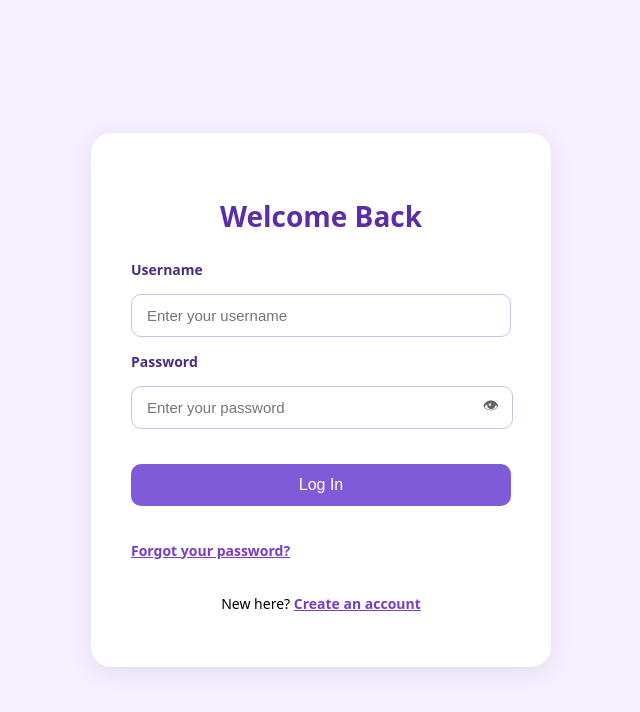
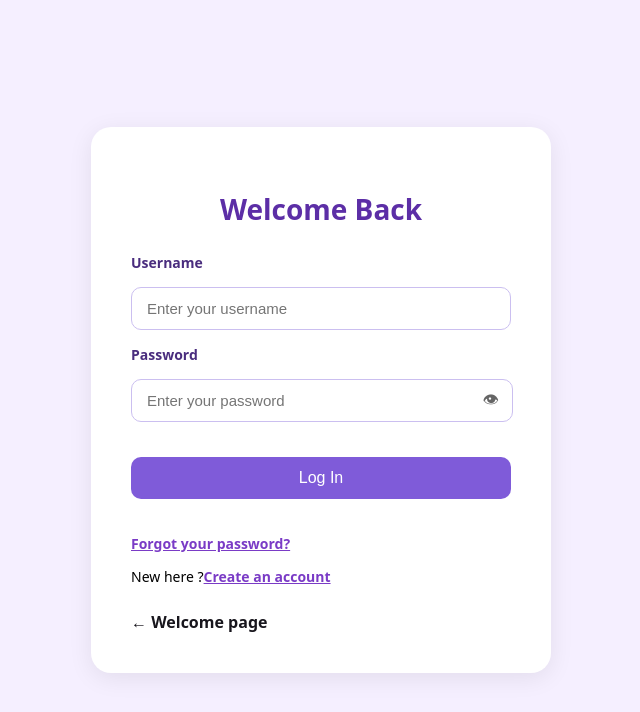
Before and after one commit to cassieY04/MoodTracker, a Flask app: page /login in a window 1280 px wide. Shown: the top 712 px of the page, without its empty margins (319-959 px from the left). Run offline with Flask 3, Linux system fonts and the light colour scheme.

Commit message:
add toggle eyes on profile update, add nav from login/register to landing page , add nav from verify/reset pass to login page.

```diff
--- a/app_package/static/style.css
+++ b/app_package/static/style.css
@@ -314,6 +314,15 @@ body.body {
     text-align: center;
 }
 
+.full-width-select {
+    width: 100%;
+    padding: 10px 14px;
+    border-radius: 8px;
+    border: 1px solid #c9a9ff;
+    font-size: 16px;
+    box-sizing: border-box;
+}
+
 .auth-card h2 {
     margin-bottom: 25px;
     color: #5c2ea6;
@@ -409,6 +418,16 @@ body.body {
     font-weight: 600;
 }
 
+.switch-auth-login-new {
+    margin-top: auto;
+    font-size: 14px;
+    display: flex;
+}
+.switch-auth-login-new a {
+    color: #7a3bc6;
+    font-weight: 600;
+}
+
 .popup-msg {
   background: #76c9fc;
   color: rgb(22, 21, 21);
@@ -425,6 +444,22 @@ body.body {
   0% { opacity: 1; }
   80% { opacity: 1; }
   100% { opacity: 0; display: none; }
+}
+
+.Nav-to-welcome {
+    margin-top: 25px;
+    display: flex;
+    justify-content: space-between;
+}
+
+.Nav-to-welcome a {
+    color: #18161d;
+    font-weight: bold;
+    text-decoration: none;
+}
+
+.Nav-to-welcome a:hover {
+    text-decoration: underline;
 }
 
 /* ======================== HOME PAGE LAYOUT ======================== */
--- a/app_package/templates/login.html
+++ b/app_package/templates/login.html
@@ -44,10 +44,14 @@ function togglePassword(id) {
 
         </form>
 
-        <p class="switch-auth">
-            New here?
-            <a href="/register">Create an account</a>
+        <p class="switch-auth-login-new">
+            New here ?<a href="/register">Create an account</a>
         </p>
+
+        <div class="Nav-to-welcome">
+            <a href="/">← Welcome page</a>
+        </div>
+
     </div>
 
 </body>
--- a/app_package/templates/reset.html
+++ b/app_package/templates/reset.html
@@ -43,6 +43,11 @@ function togglePassword(id) {
 
 
         </form>
+
+        <p class="switch-auth">
+            <a href="/login">Back to login</a>
+        </p>
+
     </div>
 
 </body>
--- a/app_package/templates/verify_security.html
+++ b/app_package/templates/verify_security.html
@@ -29,6 +29,10 @@
 
         </form>
 
+        <p class="switch-auth">
+            <a href="/login">Back to login</a>
+        </p>
+
     </div>
 
 </body>
```
Also changed, not shown: app_package/templates/profile.html (+9 -1 lines), app_package/templates/register.html (+6 -1 lines).
